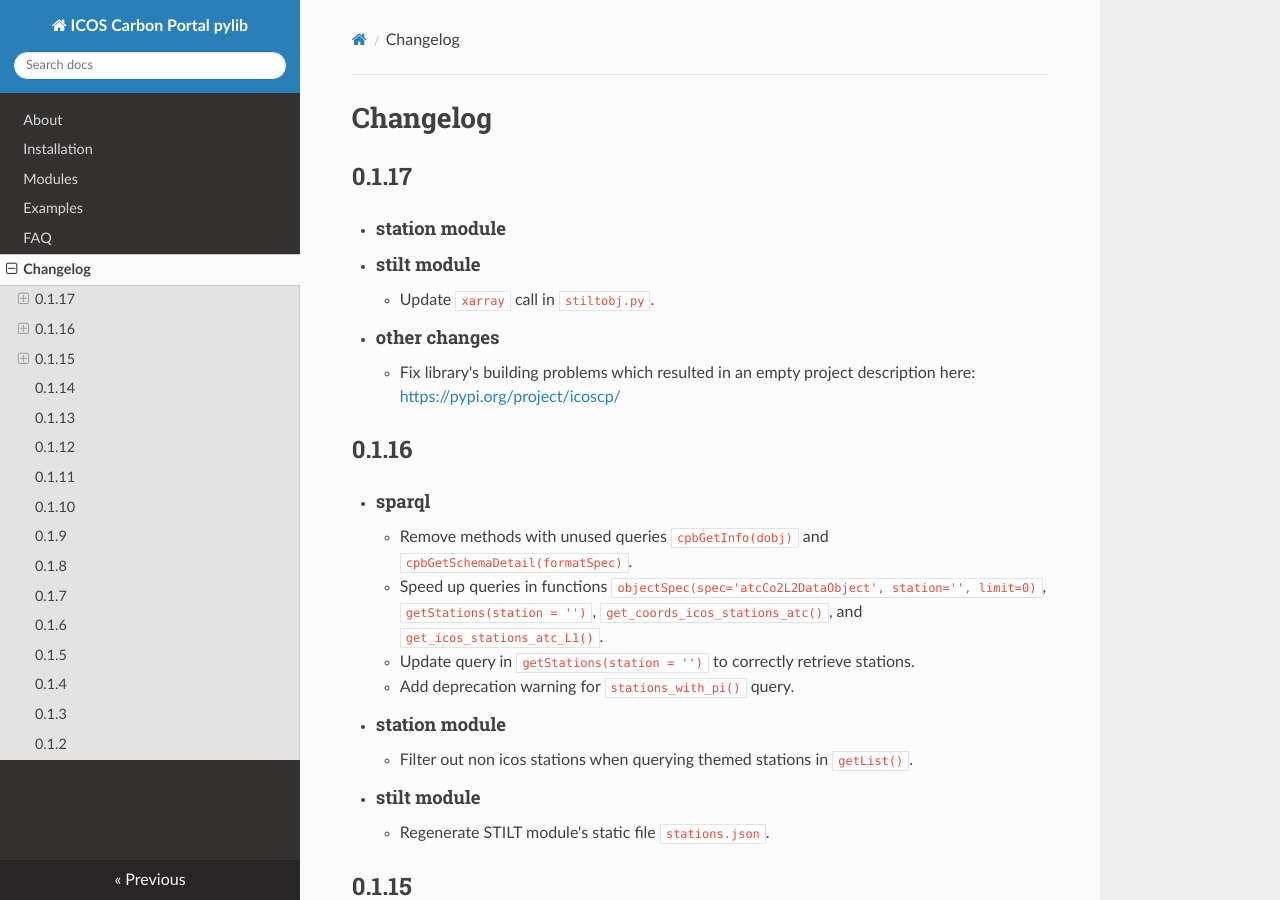
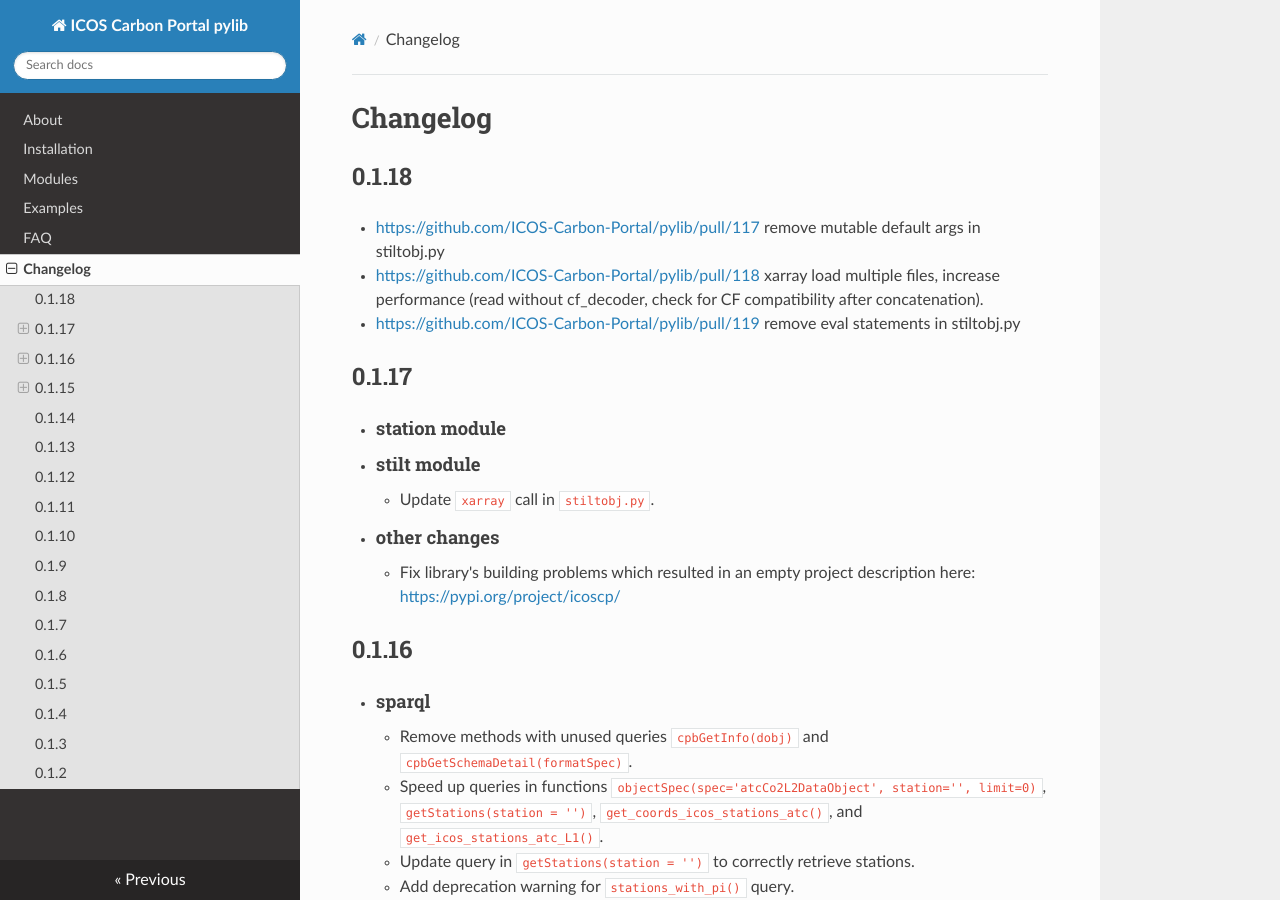
Before and after one commit to ICOS-Carbon-Portal/pylib, an MkDocs documentation site: the page built from docs/changelog.md, in a window 1280 px wide and 900 px high. Built offline with MkDocs 1.6.1, drawn with Linux system fonts in a browser that asks for light colours; nearby versions of some CDN libraries.

Commit message:
Update changelog.md

```diff
--- a/docs/changelog.md
+++ b/docs/changelog.md
@@ -1,4 +1,10 @@
 # Changelog
+
+## 0.1.18
+ - [https://github.com/ICOS-Carbon-Portal/pylib/pull/117](PR117)
+ remove mutable default args in stiltobj.py
+ - [https://github.com/ICOS-Carbon-Portal/pylib/pull/118](PR118) xarray load multiple files, increase performance (read without cf_decoder, check for CF compatibility after concatenation).
+ - [https://github.com/ICOS-Carbon-Portal/pylib/pull/119](PR119) remove eval statements in stiltobj.py
 
 ## 0.1.17
  - #### station module
```
